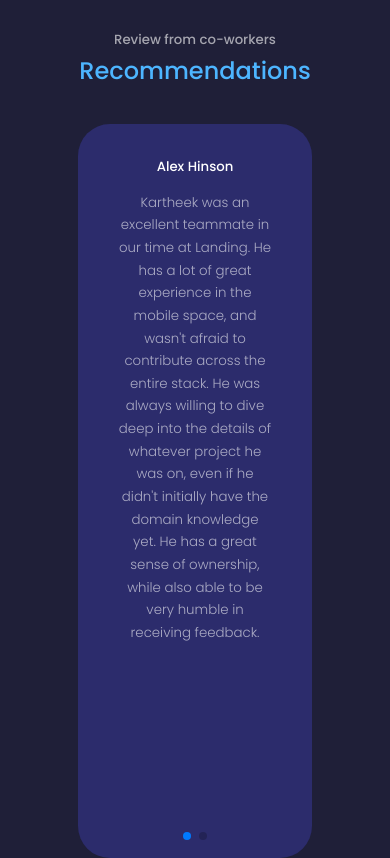
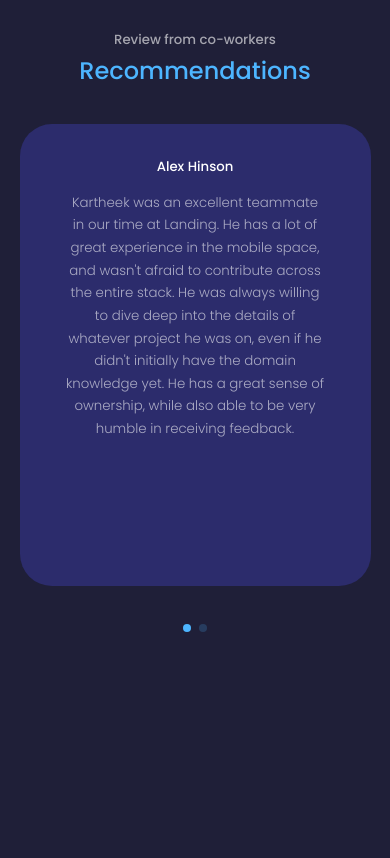
Before and after one commit to carteak004/kartheek-dev, a React (Create React App) app: page / in a window 390 px wide. Shown: the part 5780-6638 px from the top of the page. After the commit the page ends 6430 px from the top, so only its background shows below. Built offline with nearby package versions, Linux system fonts and the light colour scheme.

Commit message:
final stylings

```diff
--- a/src/pages/recommendations/Recommendations.css
+++ b/src/pages/recommendations/Recommendations.css
@@ -1,5 +1,6 @@
 .recommendations-container {
 	width: 40%;
+	padding-bottom: 4rem;
 }
 
 .rec {
@@ -19,6 +20,10 @@
 	margin: 0.8rem auto 0;
 }
 
+.swiper-pagination-clickable .swiper-pagination-bullet {
+	background: var(--color-primary);
+}
+
 /* ------------- Media Queries for Medium devices ------------- */
 @media screen and (max-width: 1024px) {
 	.recommendations-container {
@@ -28,6 +33,10 @@
 
 /* ------------- Media Queries for Small devices ------------- */
 @media screen and (max-width: 600px) {
+	.recommendations-container {
+		width: var(--container-width-sm);
+	}
+
 	.rec-message {
 		width: var(--container-width-sm);
 	}
--- a/src/pages/recommendations/Recommendations.tsx
+++ b/src/pages/recommendations/Recommendations.tsx
@@ -1,5 +1,4 @@
 import React from 'react'
-// Core modules imports are same as usual
 import { Pagination } from 'swiper'
 import { Swiper, SwiperSlide } from 'swiper/react'
 import 'swiper/css' // core Swiper
```
